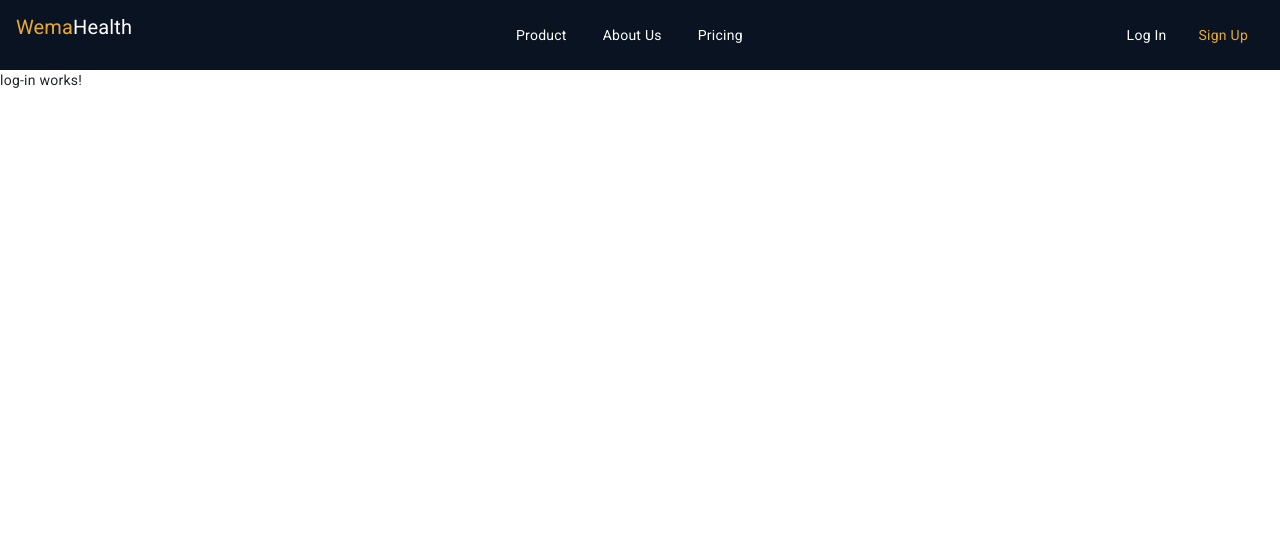
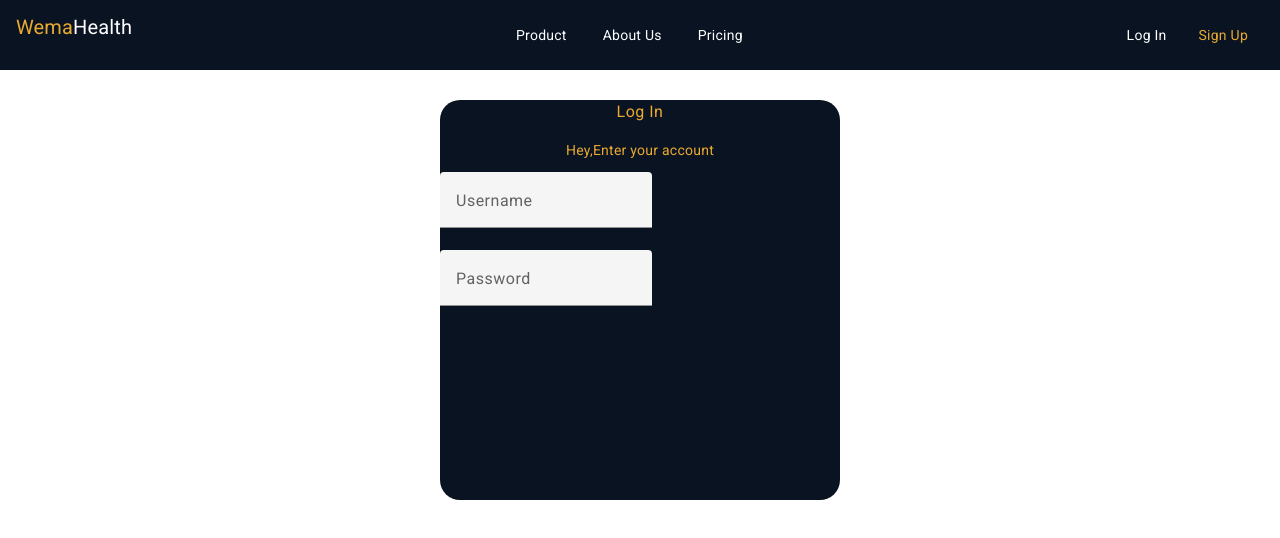
Before and after one commit to Carol254/chatBotApp, an Angular app: page /log-in in a window 1280 px wide. Shown: the top 538 px of the page. Built offline with nearby package versions, Linux system fonts and the light colour scheme.

Commit message:
few changes made

```diff
--- a/src/app/log-in/log-in.component.css
+++ b/src/app/log-in/log-in.component.css
@@ -0,0 +1,11 @@
+._main{
+    background-color: #0a1322;
+    width: 400px;
+    height: 400px;
+    border-radius: 20px;
+    margin: 30px auto;
+}
+.title{
+    text-align: center;
+    color:#eaaa30;
+}
--- a/src/app/log-in/log-in.component.html
+++ b/src/app/log-in/log-in.component.html
@@ -1 +1,16 @@
-<p>log-in works!</p>
+<div class="_main">
+    <div class="title">
+        <h4>Log In</h4>
+        <p>Hey,Enter your account</p>
+    </div>
+
+    <mat-form-field>
+        <mat-label>Username</mat-label>
+        <input matInput type="text">
+    </mat-form-field>
+
+    <mat-form-field>
+        <mat-label>Password</mat-label>
+        <input matInput type="password">
+    </mat-form-field>
+</div>
```
Also changed, not shown: src/app/app.module.ts (+9 -2 lines).
